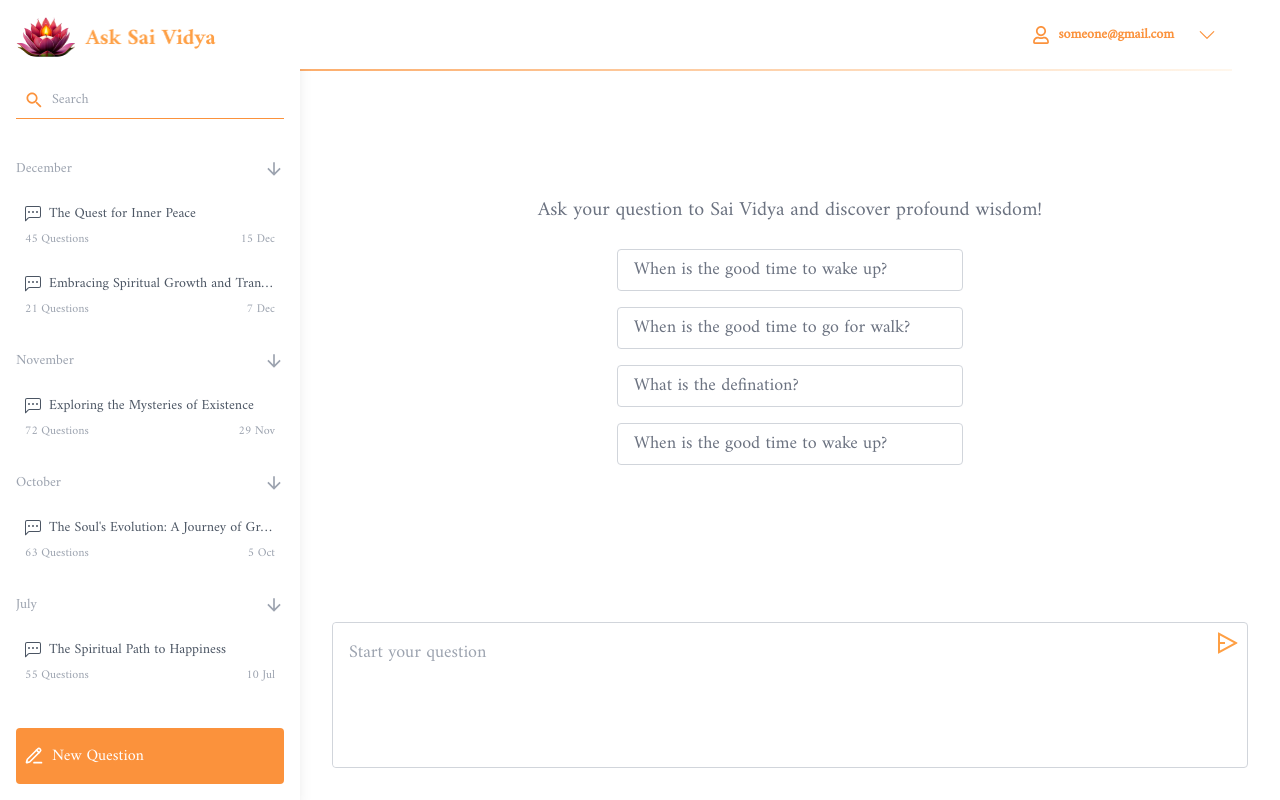
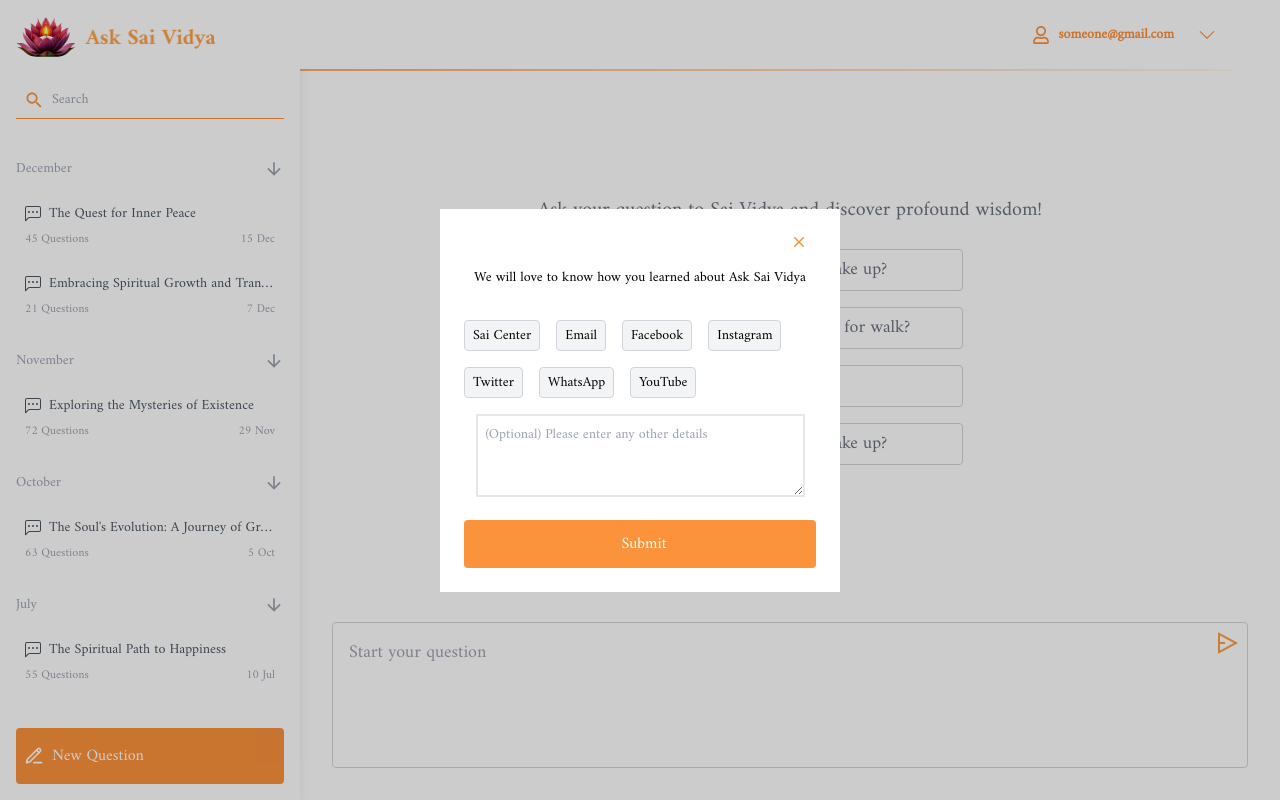
Before and after one commit to abhiramkolluri/ask-sai-vidya-frontend, a React (Create React App) app: page / in a window 1280 px wide. Built offline with nearby package versions, Linux system fonts and the light colour scheme.

Commit message:
added the feedback logic for dislike post and added image, adjusted placement of divs in the welcome page

```diff
--- a/src/components/chat/reply/Reply.jsx
+++ b/src/components/chat/reply/Reply.jsx
@@ -1,10 +1,16 @@
-import React, { useEffect } from "react";
+import React, { useEffect, useState } from "react";
 import { BsPersonVideo } from "react-icons/bs";
 import { IoIosLink } from "react-icons/io";
 import { RiDoubleQuotesL } from "react-icons/ri";
-import { IoCopyOutline, IoReload } from "react-icons/io5";
+import {
+  IoCopyOutline,
+  IoReload,
+  IoThumbsDown,
+  IoThumbsDownOutline,
+} from "react-icons/io5";
 import { GoArrowUpRight } from "react-icons/go";
 import { FaSpinner } from "react-icons/fa";
+import Feedback from "../../feedback/Feedback";
 
 export default function Reply({
   question = "What the user asked?",
@@ -34,6 +40,7 @@ export default function Reply({
   ],
 }) {
   const [fetchReply, setfetchReply] = React.useState(false);
+  const [showFeedbackModal, setshowFeedbackModal] = useState(false);
 
   const fetchingReply = () => {
     // setquestion((x) => [...x, askQuestion]);
@@ -89,7 +96,8 @@ export default function Reply({
                           {item.text ? item.text : ""}{" "}
                           <a
                             className=" text-base text-orange-400"
-                            href="http://somewebsite.com">
+                            href="http://somewebsite.com"
+                          >
                             [{index}]
                           </a>{" "}
                         </p>
@@ -101,6 +109,9 @@ export default function Reply({
                   <IoIosLink size={20} className="cursor-pointer" />
                   <IoReload size={18} className="cursor-pointer" />
                   <IoCopyOutline size={18} className="cursor-pointer" />
+                  <div onClick={() => setshowFeedbackModal(true)}>
+                    <IoThumbsDownOutline size={18} className="cursor-pointer" />
+                  </div>
                 </div>
               </div>
             </div>
@@ -113,7 +124,8 @@ export default function Reply({
                         <h2 className=" flex gap-2 my-2 text-gray-600 font-semibold text-base">
                           <a
                             className=" text-base text-orange-400"
-                            href="http://somewebsite.com">
+                            href="http://somewebsite.com"
+                          >
                             [{index}]
                           </a>
                           {item.heading ? item.heading : ""}
@@ -126,7 +138,8 @@ export default function Reply({
                             : ""}{" "}
                           <a
                             className="  text-orange-400 flex  items-center gap-1"
-                            href="http://somewebsite.com">
+                            href="http://somewebsite.com"
+                          >
                             see more <GoArrowUpRight size={20} />
                           </a>
                         </p>
@@ -140,6 +153,24 @@ export default function Reply({
           </div>
         </>
       )}
+      {showFeedbackModal ? (
+        <>
+          <div className="absolute top-0 bottom-0 right-0 left-0 flex justify-center items-center bg-black bg-opacity-20 z-50">
+            <Feedback
+              closeModalCallback={() => setshowFeedbackModal(false)}
+              options={[
+                "Not helpful",
+                "Inaccurate",
+                "Out of date",
+                "Problematic",
+                "Misquoted the orignal source",
+              ]}
+            />
+          </div>
+        </>
+      ) : (
+        <></>
+      )}
     </div>
   );
 }
--- a/src/components/chatbox/ChatBox.jsx
+++ b/src/components/chatbox/ChatBox.jsx
@@ -71,7 +71,8 @@ export default function ChatBox({
         <>
           <div
             ref={containerRef}
-            className="flex-grow overflow-y-scroll flex flex-col no-scrollbar mx-auto p-2 md:p-6 w-[98%] md:w-[80%] ">
+            className="flex-grow overflow-y-scroll flex flex-col no-scrollbar mx-auto p-2 md:p-6 w-[98%] md:w-[80%] "
+          >
             {question.map((ques, index) => {
               return (
                 <>
--- /dev/null
+++ b/src/components/feedback/Feedback.jsx
@@ -0,0 +1,53 @@
+import React from "react";
+import { IoMdClose } from "react-icons/io";
+
+export default function Feedback({
+  options = [
+    "Very satisfied",
+    "Satisfied",
+    "Neutral",
+    "Unsatisfied",
+    "Very unsatisfied",
+  ],
+  question = " Provide feedback for improvement",
+  closeModalCallback = () => {},
+}) {
+  return (
+    <div className="w-[400px] bg-white flex justify-center items-center flex-col gap-4 p-6 text-[14px] ">
+      <div className="w-full flex justify-end px-2">
+        <button
+          className="text-orange-400"
+          onClick={() => closeModalCallback()}
+        >
+          <IoMdClose size={18} />{" "}
+        </button>
+      </div>
+      <h3 className="text-center mb-4"> {question}</h3>
+      <div className="flex flex-wrap  gap-4 ">
+        {options.map((option, index) => {
+          return (
+            <div
+              key={index}
+              className="px-2 py-1 border bg-gray-100 border-gray-300 rounded cursor-pointer"
+            >
+              {option}
+            </div>
+          );
+        })}
+      </div>
+      <div>
+        <textarea
+          className="w-full p-2 border-2 outline-none border-gray-200"
+          placeholder="(Optional) Please enter any other details"
+          name=""
+          id=""
+          rows={3}
+          cols={46}
+        ></textarea>
+      </div>
+      <div className=" bg-orange-400 text-white flex items-center justify-center w-full py-3 px-2 rounded cursor-pointer">
+        <p className="ml-2 text-base">Submit</p>
+      </div>
+    </div>
+  );
+}
--- a/src/pages/chatpage/Chatpage.jsx
+++ b/src/pages/chatpage/Chatpage.jsx
@@ -5,11 +5,13 @@ import ChatBox from "../../components/chatbox/ChatBox";
 import Login from "../../components/login/Login";
 import Signup from "../../components/signup/Signup";
 import Navbar from "../../components/navbar/navbar";
+import Feedback from "../../components/feedback/Feedback";
 
 const Chatpage = () => {
   const [newChat, setnewChat] = useState(Math.random());
   const [showModal, setshowModal] = useState(false);
   const [showlogin, setshowlogin] = useState(false);
+  const [showFeedbackModal, setshowFeedbackModal] = useState(true);
   const handleShowModal = () => {
     console.log("show modal");
     setshowModal(true);
@@ -34,7 +36,8 @@ const Chatpage = () => {
         <>
           <div
             className="absolute top-0 bottom-0 right-0 left-0 flex justify-center items-center bg-black bg-opacity-20 z-50"
-            onClick={handleShowModal}>
+            onClick={handleShowModal}
+          >
             {showlogin ? (
               <>
                 <Login callback={() => setshowlogin(false)} />
@@ -49,6 +52,27 @@ const Chatpage = () => {
       ) : (
         <></>
       )}
+      {showFeedbackModal ? (
+        <>
+          <div className="absolute top-0 bottom-0 right-0 left-0 flex justify-center items-center bg-black bg-opacity-20 z-50">
+            <Feedback
+              closeModalCallback={() => setshowFeedbackModal(false)}
+              options={[
+                "Sai Center",
+                "Email",
+                "Facebook",
+                "Instagram",
+                "Twitter",
+                "WhatsApp",
+                "YouTube",
+              ]}
+              question="We will love to know how you learned about Ask Sai Vidya"
+            />
+          </div>
+        </>
+      ) : (
+        <></>
+      )}
     </div>
   );
 };
--- a/src/pages/welcome/Welcome.jsx
+++ b/src/pages/welcome/Welcome.jsx
@@ -1,5 +1,6 @@
 import React, { useState } from "react";
 import leaves from "../../images/leaves.png";
+import sai from "../../images/sai.png";
 import line from "../../images/line.png";
 import Login from "../../components/login/Login";
 import Signup from "../../components/signup/Signup";
@@ -15,18 +16,22 @@ export default function Welcome() {
   return (
     <div className=" bg-[#fffbf8]  w-full h-[100vh] text-gray-800">
       <div className="absolute top-0 left-0">
-        <img src={leaves} alt="" />
+        <img src={leaves} alt="" className=" h-[400px]" />
       </div>
       <div className=" flex  h-full ">
-        <div className="hidden md:flex flex-col items-center justify-center  flex-grow">
-          <div className="w-[600px] p-4 flex flex-col gap-4">
+        <div className="hidden md:flex flex-col items-center justify-end  flex-grow">
+          <div className="w-[700px]  flex  gap-12 justify-center items-center relative -top-20 ">
+            <div className="w-[250px]">
+              <img src={sai} alt="" />
+            </div>
+            <div className="flex flex-col w-[400px] gap-8 leading-6 tracking-wider">
               <h1 className=" text-3xl font-bold text-orange-400">
                 Welcome to Ask Sai Vidya!
               </h1>
               <p className=" leading-relaxed  tracking-wide">
-              Embark on a spiritual journey with Sathya Sai Baba to find deeper
-              understanding. Seek answers to your questions and engage directly
-              for inner peace.
+                Embark on a spiritual journey with Sathya Sai Baba to find
+                deeper understanding. Seek answers to your questions and engage
+                directly for inner peace.
                 <br />
                 <br />
                 <Link to="/signin">
@@ -35,6 +40,7 @@ export default function Welcome() {
                   </button>
                 </Link>
               </p>
+            </div>
           </div>
         </div>
         <div className="w-[600px] h-full bg-white flex justify-center items-center px-10 relative">
```
Also changed, not shown: src/images/leaves.png, src/images/sai.png (added). Lines whose indentation alone changed are shown as unchanged.
